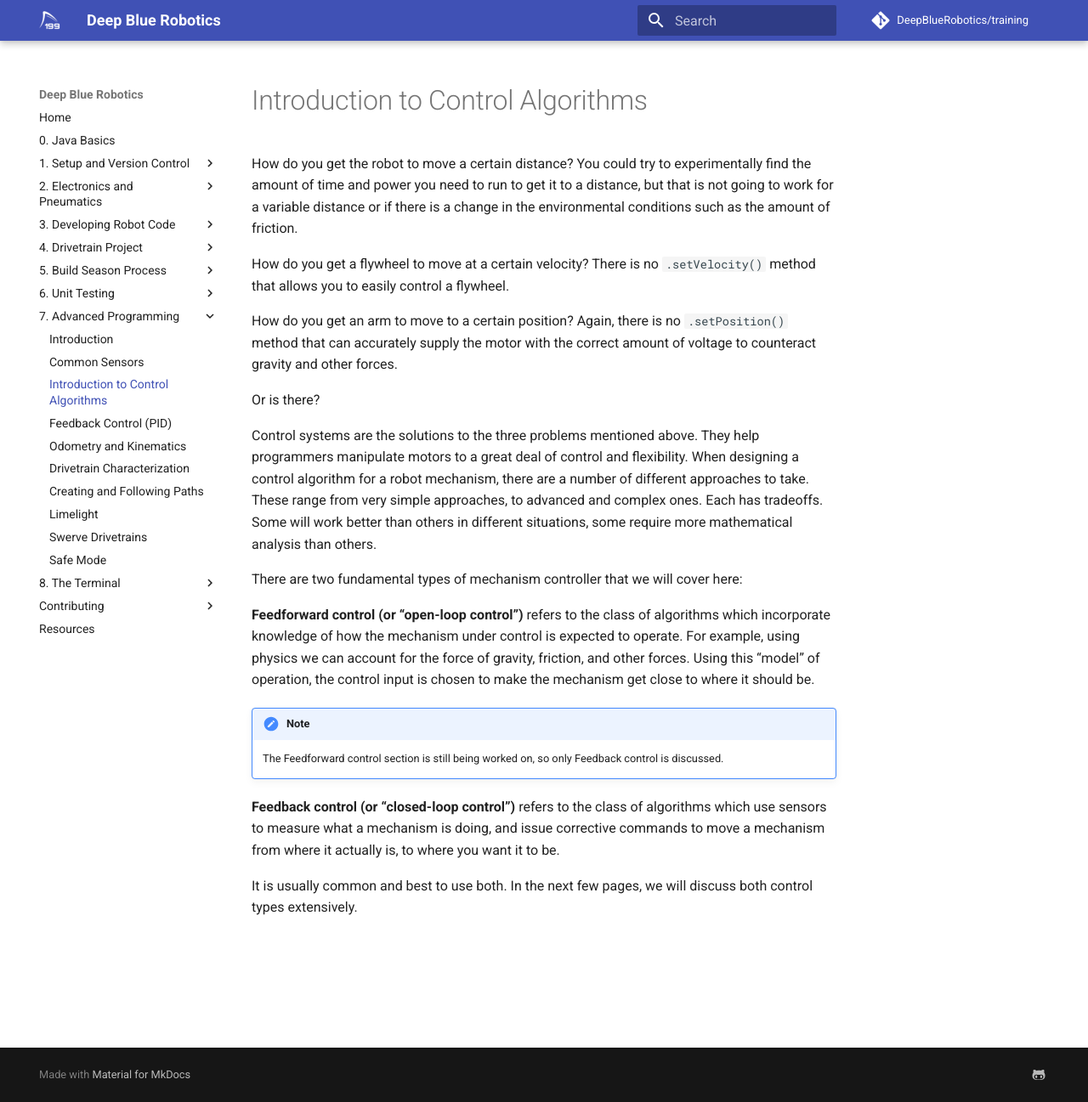
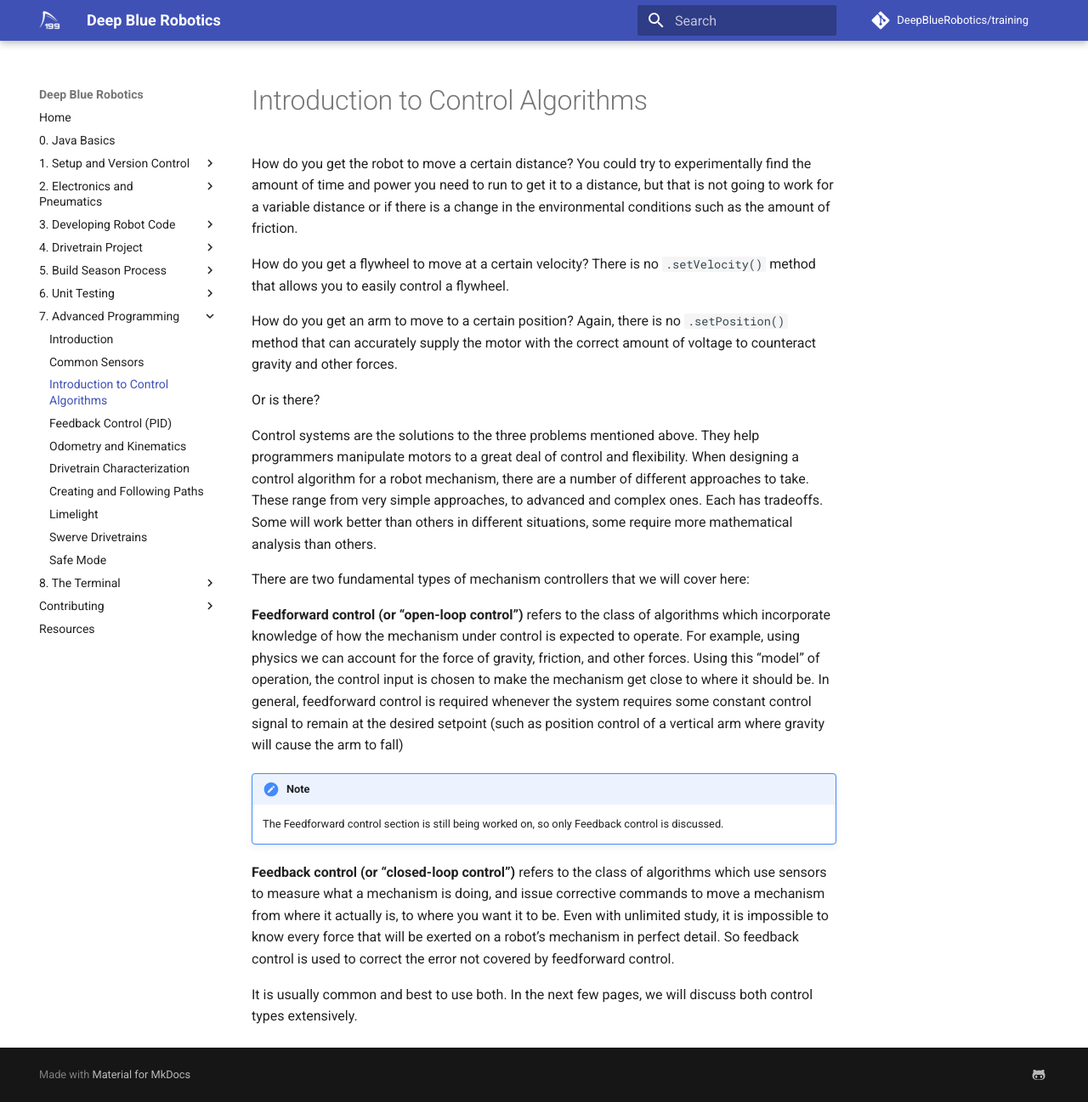
Before and after one commit to DeepBlueRobotics/training, an MkDocs documentation site: the page built from docs/section-7/control.md, in a window 1280 px wide and 1297 px high. Shown: the whole window at 85% size. Built offline with MkDocs 1.6.1 and Material for MkDocs 9.7.7, drawn with Linux system fonts in a browser that asks for light colours; comment, search, counter and statistics services are not loaded.

Commit message:
Added desc of why you would use feedback and feedforward in intro

```diff
--- a/docs/section-7/control.md
+++ b/docs/section-7/control.md
@@ -8,13 +8,13 @@ Or is there?
 
 Control systems are the solutions to the three problems mentioned above. They help programmers manipulate motors to a great deal of control and flexibility. When designing a control algorithm for a robot mechanism, there are a number of different approaches to take. These range from very simple approaches, to advanced and complex ones. Each has tradeoffs. Some will work better than others in different situations, some require more mathematical analysis than others.
 
-There are two fundamental types of mechanism controller that we will cover here:
+There are two fundamental types of mechanism controllers that we will cover here:
 
-**Feedforward control (or “open-loop control”)** refers to the class of algorithms which incorporate knowledge of how the mechanism under control is expected to operate. For example, using physics we can account for the force of gravity, friction, and other forces. Using this “model” of operation, the control input is chosen to make the mechanism get close to where it should be.
+**Feedforward control (or “open-loop control”)** refers to the class of algorithms which incorporate knowledge of how the mechanism under control is expected to operate. For example, using physics we can account for the force of gravity, friction, and other forces. Using this “model” of operation, the control input is chosen to make the mechanism get close to where it should be. In general, feedforward control is required whenever the system requires some constant control signal to remain at the desired setpoint (such as position control of a vertical arm where gravity will cause the arm to fall)
 
 !!! note
     The Feedforward control section is still being worked on, so only Feedback control is discussed.
 
-**Feedback control (or “closed-loop control”)** refers to the class of algorithms which use sensors to measure what a mechanism is doing, and issue corrective commands to move a mechanism from where it actually is, to where you want it to be.
+**Feedback control (or “closed-loop control”)** refers to the class of algorithms which use sensors to measure what a mechanism is doing, and issue corrective commands to move a mechanism from where it actually is, to where you want it to be. Even with unlimited study, it is impossible to know every force that will be exerted on a robot’s mechanism in perfect detail. So feedback control is used to correct the error not covered by feedforward control.
 
 It is usually common and best to use both. In the next few pages, we will discuss both control types extensively.
```
